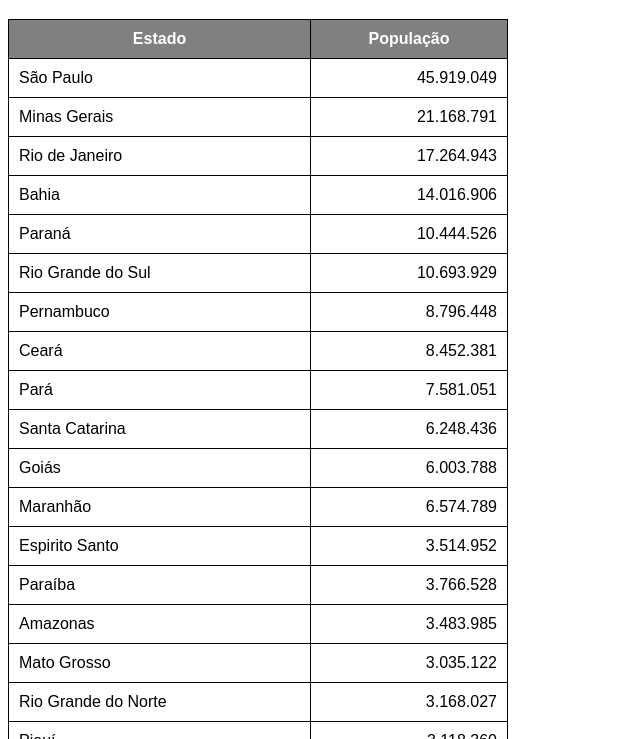
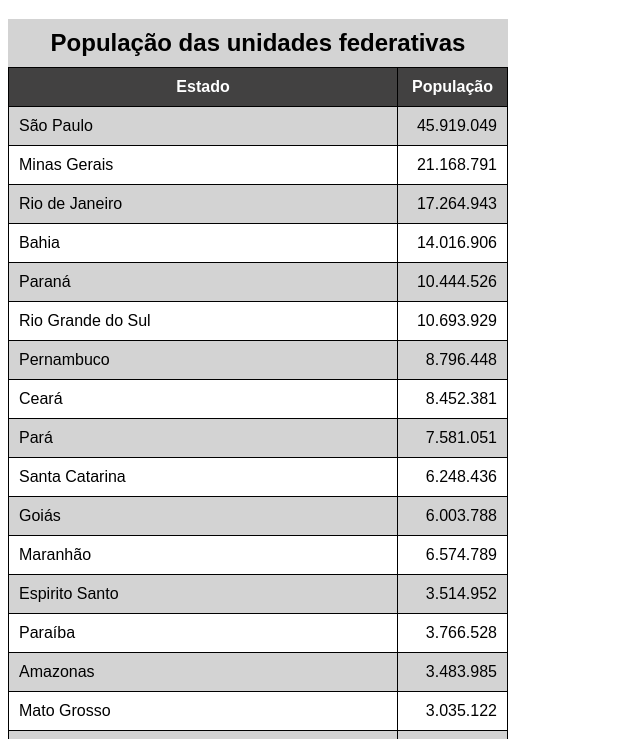
Before and after one commit to gabrielgg1/html-css, a plain HTML site: page exercicios/023 Tabelas/tabela02.html in a window 1280 px wide. Shown: the part 61-800 px from the top of the page, without its empty margins (0-640 px from the left). Drawn offline with Linux system fonts and the light colour scheme.

Commit message:
Update tabela02.html

```diff
--- a/exercicios/023 Tabelas/tabela02.html
+++ b/exercicios/023 Tabelas/tabela02.html
@@ -15,14 +15,25 @@
             border-collapse: collapse;
         }
 
+        caption {
+            font-size: 1.5em;
+            font-weight: bold;
+            background-color: lightgray;
+            padding: 10px;
+        }
+
         td, th {
             border: 1px solid black;
             padding: 10px;
         }
 
         thead, tfoot {
-            background-color: grey;
+            background-color: rgb(66, 65, 65);
             color: white;
+        }
+
+        tbody > tr:nth-child(odd) {
+            background-color: lightgray;
         }
 
         .num {
@@ -36,6 +47,7 @@
     <!--
         ANATOMIA PARA TABELAS GRANDES
         TABLE
+            CAPTION
             THEAD
                 TR, TD, TH
             TBODY
@@ -45,10 +57,11 @@
     -->
 
     <table>
+        <caption>População das unidades federativas</caption>
         <thead>
             <tr>
-                <th>Estado</th>
-                <th>População</th>
+                <th scope="col">Estado</th>
+                <th scope="col" style="width: 50px;">População</th>
             </tr>
         </thead>
 
@@ -165,7 +178,7 @@
 
         <tfoot>
             <tr>
-                <th>Total de habitantes</th>
+                <th scope="row">Total de habitantes</th>
                 <td class="num"><strong>210.147.125</strong></td>
             </tr>
         </tfoot>
```
